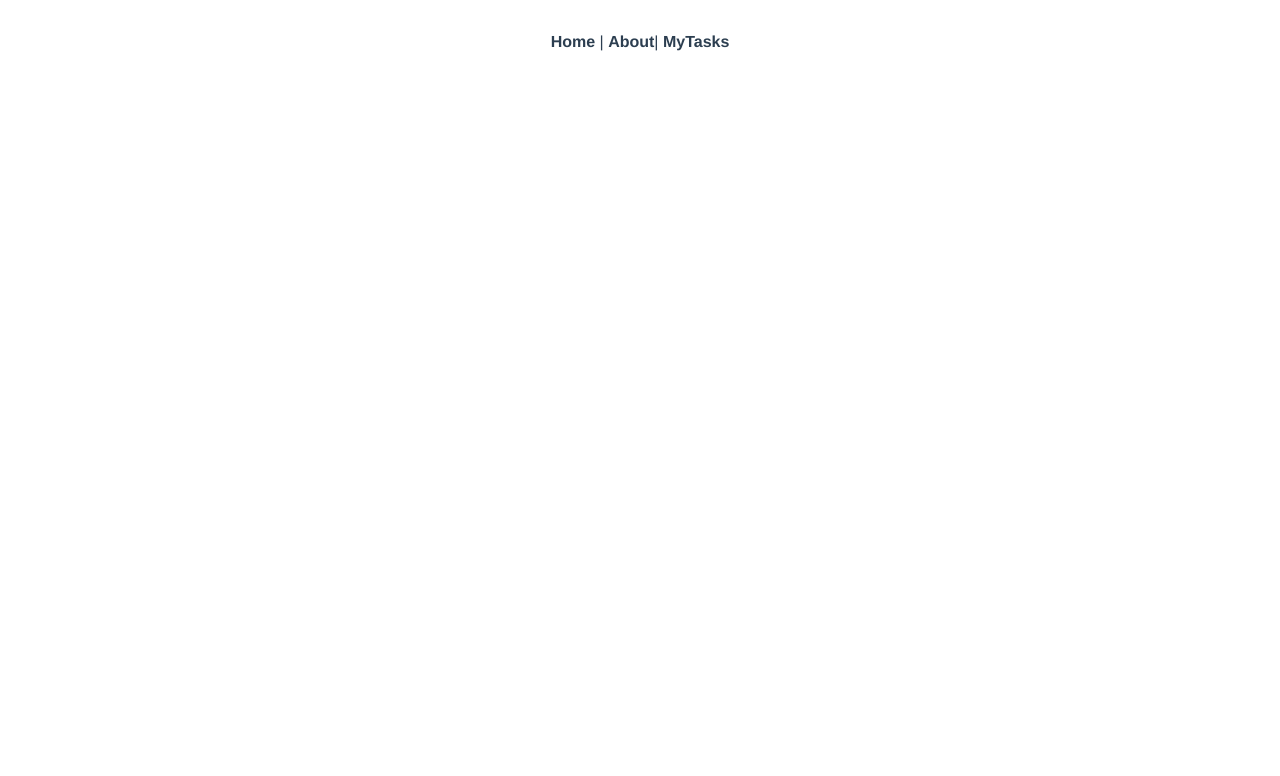
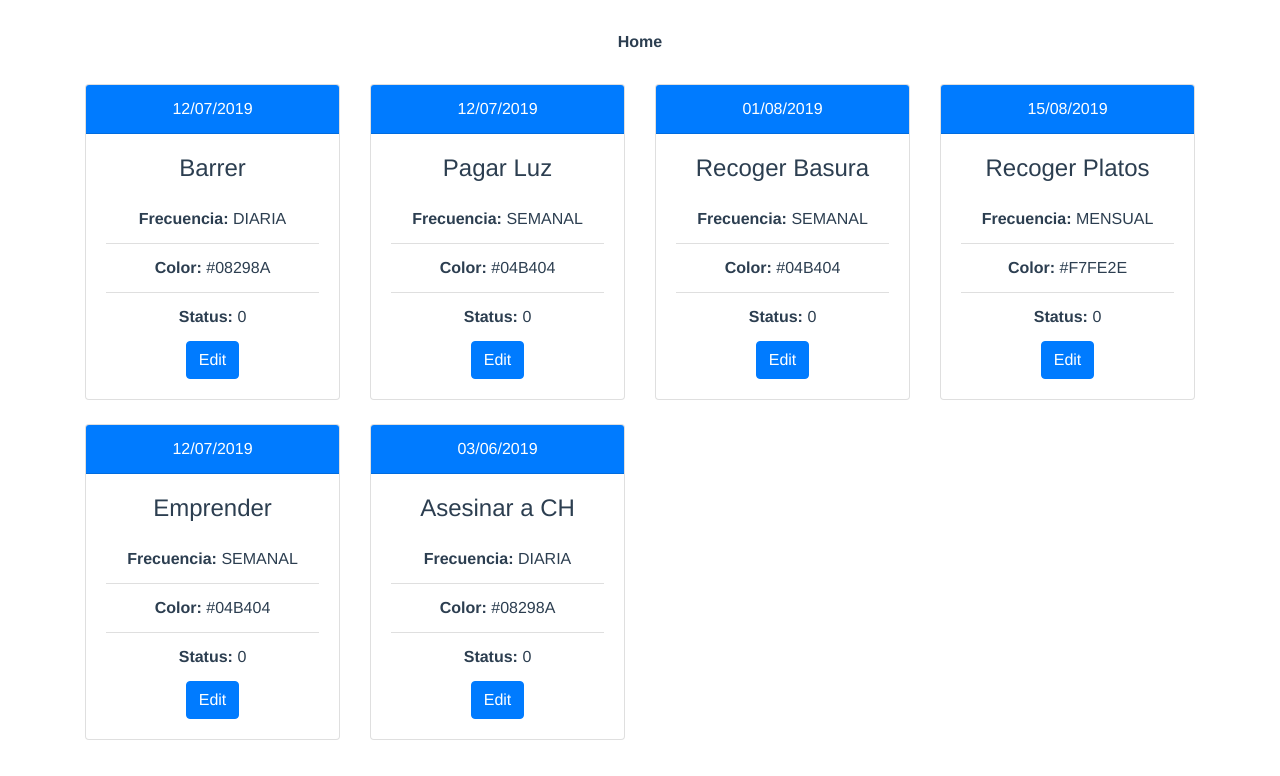
Before and after one commit to jgrangel18/taskappdef, a Vue app: page /mytasks/1 in a window 1280 px wide. Shown: the top 776 px of the page. Built offline with nearby package versions, Linux system fonts and the light colour scheme.

Commit message:
Task including functionality to the Login

```diff
--- a/src/App.vue
+++ b/src/App.vue
@@ -1,9 +1,7 @@
 <template>
   <div id="app">
     <div id="nav">
-      <router-link to="/">Home</router-link> |
-      <router-link to="/about">About</router-link>|
-      <router-link to="/mytasks">MyTasks</router-link>
+      <router-link to="/">Home</router-link>
     </div>
     <router-view/>
   </div>
--- /dev/null
+++ b/src/components/Login.vue
@@ -0,0 +1,156 @@
+<template>
+  <div>
+    <b-container>
+       <b-jumbotron header="Bootstrap Taskapp">
+         <br>
+        <form @submit="validate()" >
+          <h1 class="display-4 text-center"></h1>
+          <div class="form-group row col-sm-8 offset-sm-2 text-center">
+            <label for="email" class="col-sm-4 col-form-label">Email address:</label>
+            <div class="col-sm-6">
+              <input type="email" v-model="user.email"  class="form-control" id="email">
+            </div>
+          </div>
+          <div class="form-group row col-sm-8 offset-sm-2 text-center">
+            <label for="pwd" class="col-sm-4 col-form-label">Password:</label>
+            <div class="col-sm-6">
+              <input v-model="user.password" type="password" class="form-control" id="pwd">
+            </div>
+          </div>
+          <br>
+          <div class="form-group row col-sm-6 offset-sm-5 text-center">
+            <button id="submit" v-on:click.prevent="validate()" type="submit" class="btn btn-primary col-sm-3 col-form-label" >Submit</button>
+            <div class="col-sm-2 text-center">
+              <button id="reg" value="submit" type="submit"  class="btn btn-primary col-form-label d-none">
+                Register
+              </button>
+            </div>
+          </div>
+          <b-button id="loading" variant="primary" disabled class="btn-lg d-none">
+            <b-spinner small type="grow"></b-spinner>
+            Loading...
+          </b-button>
+            <br>
+            <br>
+          <div v-if="errproblem===true" >
+
+            <div v-for="error in errors" v-bind:key="error">
+              <li>
+                  {{error}}
+              </li>
+            </div>
+          </div>
+        </form>
+      </b-jumbotron>
+    </b-container>
+  </div>
+</template>
+<script>
+import Responsables from '@/data/Responsables'
+
+export default {
+
+  props: ['username', 'password'],
+  data () {
+    return {
+      user: {
+        email: '',
+        password: ''
+      },
+      responsables: Responsables,
+      errors: [],
+      errproblem: false,
+      responsable: Object
+    }
+  },
+  watch: {
+    username: function () {
+      this.user.email = this.username
+    }
+  },
+  methods: {
+    imprimir: function () {
+      console.log(' email ' + this.user.email)
+      console.log('usuario' + this.user.password)
+    },
+    element: function (parametro) {
+      let elem = document.getElementById(parametro)
+      return elem
+    },
+
+    validate: function () {
+      this.errproblem = false
+      this.errors = []
+      let pwderr = this.element('pwd')
+      let emailerr = this.element('email')
+      if (this.user.email === '') {
+        this.errors.push('El campo del correo no puede estar vacio')
+
+        console.log(emailerr)
+        console.log('EL CORREO NO PUEDE SER VACIO')
+        this.errproblem = true
+        document.getElementById('email').style.border = '1px solid red'
+      } else if (this.user.password === '') {
+        console.log(pwderr)
+        this.errors.push('El campo de la contrasenia no puede ser vacio')
+        console.log('el campo de la contrasenia no puede ser vacio')
+        this.errproblem = true
+        document.getElementById('pwd').style.border = '1px solid red'
+      } else {
+        this.validate_password()
+      }
+    },
+
+    validate_password: function () {
+      let find_responsable = []
+      let find_password = []
+      find_responsable = this.responsables.find(responsable => responsable.email === this.user.email || responsable.password === this.user.password)
+      find_password = this.responsables.find(responsable => responsable.email === this.user.email && responsable.password === this.user.password)
+      if (find_responsable === undefined) {
+        this.errors.push('Su usuario no existe porfavor registrese')
+        console.log('Su usuario no existe porfavor registrese')
+        this.errproblem = true
+        document.getElementById('reg').classList.remove('d-none')
+      } else if (find_password === undefined) {
+        this.errors.push('Brutalio ha escrito mal su contrasenia o usuario')
+        console.log('Brutalio ha escrito mal su contrasenia o usuario')
+        this.errproblem = true
+      } else {
+        document.getElementById('submit').classList.add('d-none')
+        document.getElementById('loading').classList.remove('d-none')
+        this.responsable = find_responsable
+        setTimeout(() => {
+          this.$router.push('/mytasks' + '/' + find_responsable.id)
+          console.log(find_responsable);
+        }, 5000)
+      }
+      console.log('ENCONTRE AL RESPONSABLES' + find_responsable)
+      console.log('ENCONTRE LA PASSS' + find_password)
+    },
+    datauser: function () {
+      // DECLARING MULTIPLE PROMISES AND FECTHING DATA!
+      const responsablesPromise = fetch('./dataset/responsables.json')
+      Promise
+      // WAITING FOR ALL TO COMPLETE
+        .all([responsablesPromise])
+        .then(responses => {
+          // CONVERTING AL PROMISES INTO JSON
+          return Promise.all(responses.map(resp => resp.json()))
+        })
+      // FORMAT THE ANSWER TO GET MULTIPLE ARRAYS
+        .then(respon => {
+          console.log(respon)
+          const [responsables] = respon.map(res => res)
+          this.responsables = responsables
+        })
+        .catch((err) => {
+          console.log(err)
+        })
+    }
+  },
+  mounted () {
+    console.log('Cargando Info del los users');
+  }
+
+}
+</script>
--- a/src/components/TareaComponent.vue
+++ b/src/components/TareaComponent.vue
@@ -2,23 +2,26 @@
 <div>
   <b-container>
     <b-row>
-      <b-col lg="4" md="6"
-        v-for="(tarea,index) in this.Tareas"
+      <b-col lg="3" md="3"
+        v-for="(tarea,index) in getArray"
         v-bind:key="index"
       >
           <b-card-group deck>
             <b-card
               border-variant="solid dark"
-              header-bg-variant="success"
+              header-bg-variant="primary"
               header-text-variant="white"
+              :title="tarea.nombreTarea"
               :header="tarea.fecha_vencimiento"
-              header-tag="header"
-              footer="Card Footer"
-              footer-tag="footer"
-              :title="tarea.nombre"
             >
-            <b-card-text>Header and footers using props.</b-card-text>
-            <b-button href="#" variant="primary">Go somewhere</b-button>
+            <!-- :footer="test" -->
+            <!-- :header="getfrequency(tarea.tipo_tarea)" -->
+            <b-list-group flush>
+              <b-list-group-item><b>Frecuencia:</b> {{tarea.frecuencia}}</b-list-group-item>
+              <b-list-group-item><b>Color:</b> {{tarea.color}}</b-list-group-item>
+              <b-list-group-item><b>Status:</b> {{tarea.status}}</b-list-group-item>
+            </b-list-group>
+            <b-button href="#" variant="primary">Edit</b-button>
             </b-card>
           </b-card-group>
           <br>
@@ -33,10 +36,64 @@ export default {
     Tareas: Array,
     TipoTarea: Array
   },
+  data () {
+    return {
+      mixTareas:
+      [
+        {
+          'nombreTarea': '',
+          'frecuencia': '',
+          'color': '',
+          'fecha_vencimiento': '',
+          'status': ''
+        }
+      ]
+    }
+  },
+  methods: {
+    getfrequency (id_tipo_tarea) {
+      this.TipoTarea.map(tarea => {
+        if (id_tipo_tarea === tarea.id) {
+          console.log('SI LA ENCONTRE Y ES' + tarea.nombre)
+          return tarea.nombre
+        }
+      })
+    },
+    imprimir () {
+      this.mixTareas.map(tarea => {
+        console.log(tarea.nombreTarea)
+        console.log(tarea.frecuencia)
+        console.log(tarea.color)
+        console.log(tarea.fecha_vencimiento)
+        console.log(tarea.status)
+      })
+    }
+  },
+  computed: {
+    getArray () {
+      const arr = this.mixTareas.filter((item, index) => {
+        return index > 0 // will return the array from the second value
+      })
+      return arr
+    }
+  },
   mounted () {
-    this.Tareas.map(item => {
-      console.log(item.nombre)
-    })
+    for (let iterator of this.Tareas) {
+      console.log(iterator.nombre)
+      for (let item of this.TipoTarea) {
+        if (iterator.tipo_tarea === item.id) {
+          console.log(item.nombre)
+          this.mixTareas.push({
+            'nombreTarea': iterator.nombre,
+            'frecuencia': item.nombre,
+            'color': item.color,
+            'fecha_vencimiento': iterator.fecha_vencimiento,
+            'status': iterator.status
+          })
+        }
+      }
+    }
+    this.imprimir()
   }
 }
 
--- a/src/data/Tareas.js
+++ b/src/data/Tareas.js
@@ -33,10 +33,18 @@ export default [
   },
   {
     id: 5,
-    nombre: 'Pagar Luz',
+    nombre: 'Emprender',
     fecha_vencimiento: '12/07/2019',
     status: 0,
     responsable_id: 2,
     tipo_tarea: 2
+  },
+  {
+    id: 5,
+    nombre: 'Asesinar a CH',
+    fecha_vencimiento: '03/06/2019',
+    status: 0,
+    responsable_id: 2,
+    tipo_tarea: 1
   }
 ]
--- a/src/router.js
+++ b/src/router.js
@@ -21,7 +21,7 @@ export default new Router({
       component: About
     },
     {
-      path: '/mytasks',
+      path: '/mytasks/:id',
       name: 'mytasks',
       component: MyTasks
     }
--- a/src/views/Home.vue
+++ b/src/views/Home.vue
@@ -1,16 +1,19 @@
 <template>
   <div class="home">
+      <Login></Login>
   </div>
 </template>
 
 <script>
 // @ is an alias to /src
 import HelloWorld from '@/components/HelloWorld.vue'
+import Login from '@/components/Login.vue'
 
 export default {
   name: 'home',
   components: {
-    HelloWorld
+    HelloWorld,
+    Login
   }
 }
 </script>
```
Also changed, not shown: .eslintrc.js.
